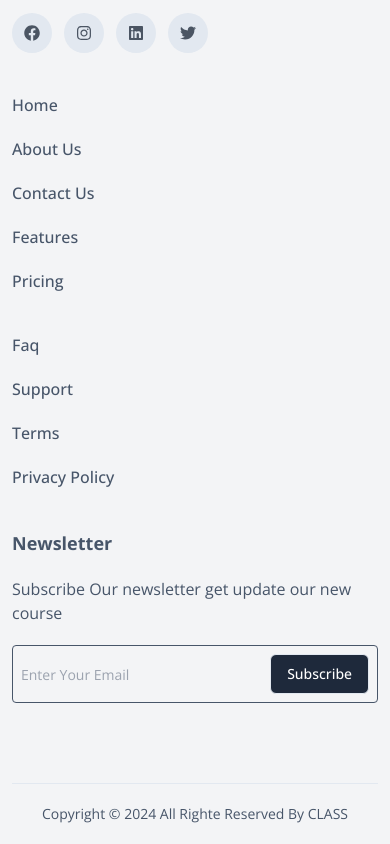
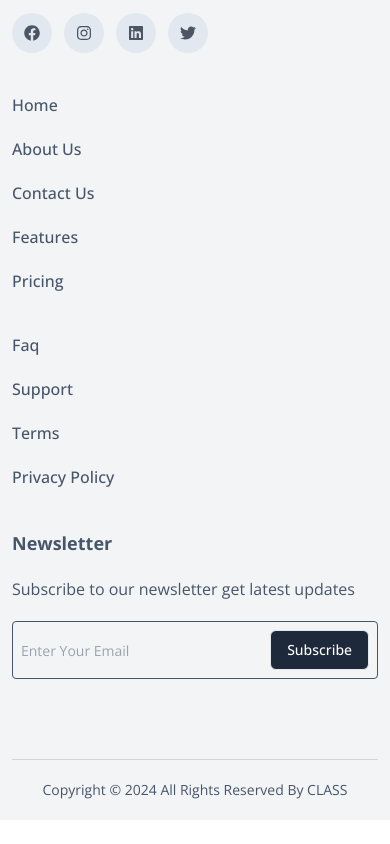
Before and after one commit to Chromax-design/cms, a Next.js app: page / in a window 390 px wide. Shown: the part 1951-2795 px from the top of the page. After the commit the page ends 2771 px from the top, so only its background shows below. Built offline with nearby package versions, Linux system fonts and the light colour scheme.

Commit message:
editted the footer

```diff
--- a/components/NavComponents/Footer.tsx
+++ b/components/NavComponents/Footer.tsx
@@ -6,8 +6,8 @@ import { Button } from "../ui/button";
 const Footer = () => {
   return (
     <section className=" px-3 bg-gray-100">
-      <div className="max-w-6xl mx-auto max-sm:space-y-10 sm:grid grid-cols-12 items-start py-20 gap-10 lg:gap-5">
-        <div className="col-span-12 sm:col-span-6 lg:col-span-4 text-slate-600">
+      <div className="max-w-6xl mx-auto max-sm:space-y-10 sm:grid sm:grid-cols-12 sm:items-start py-20 gap-10 lg:gap-5">
+        <div className="sm:col-span-6 lg:col-span-4 text-slate-600">
           <Link
             href={"/"}
             className=" border-2 border-black px-3 py-2 uppercase tracking-wider"
@@ -34,7 +34,7 @@ const Footer = () => {
             })}
           </div>
         </div>
-        <div className="col-span-12 sm:col-span-6 lg:col-span-2">
+        <div className="sm:col-span-6 lg:col-span-2">
           <div className="flex flex-col gap-5">
             {navLinks.map((item) => {
               return (
@@ -49,7 +49,7 @@ const Footer = () => {
             })}
           </div>
         </div>
-        <div className="col-span-12 sm:col-span-6 lg:col-span-2">
+        <div className="sm:col-span-6 lg:col-span-2">
           <div className="flex flex-col gap-5 text-slate-600">
             <Link href={""} className="capitalize font-medium hover:text-slate-950">
               faq
@@ -65,12 +65,12 @@ const Footer = () => {
             </Link>
           </div>
         </div>
-        <div className="col-span-12 sm:col-span-6 lg:col-span-4">
+        <div className="sm:col-span-6 lg:col-span-4">
           <h3 className="text-lg font-bold capitalize text-slate-600">
             newsletter
           </h3>
           <p className="mt-5 text-slate-600">
-            Subscribe Our newsletter get update our new course
+            Subscribe to our newsletter get latest updates
           </p>
           <form action="" className="mt-5">
             <div className="flex border rounded-sm p-2 gap-2 border-slate-600">
@@ -89,8 +89,8 @@ const Footer = () => {
           </form>
         </div>
       </div>
-      <div className="border-t py-5 text-center text-sm capitalize text-slate-600">
-        copyright &copy; {new Date().getFullYear()} all righte reserved by CLASS
+      <div className="border-t border-t-gray-300 py-5 text-center text-sm capitalize text-slate-600">
+        copyright &copy; {new Date().getFullYear()} all rights reserved by CLASS
       </div>
     </section>
   );
```
